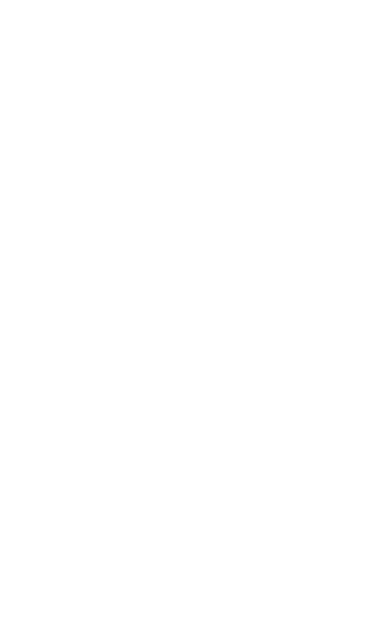
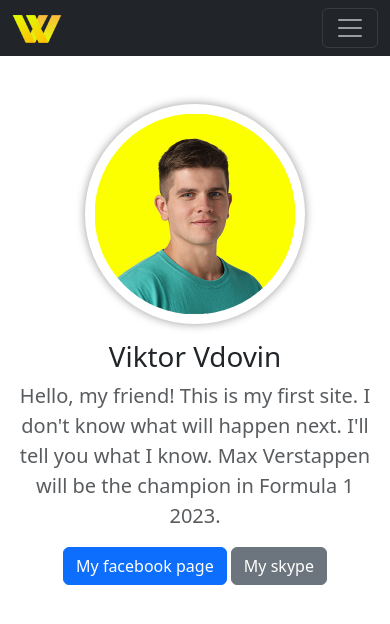
Before and after one commit to ViktorVdovin/My_Site, a plain HTML site: page index.html in a window 390 px wide. Drawn offline with nearby package versions, Linux system fonts and the light colour scheme.

Commit message:
Added: photos, logo styles, navbar

```diff
--- a/index.html
+++ b/index.html
@@ -1,12 +1,82 @@
 <!DOCTYPE html>
 <html lang="en">
-<head>
-    <meta charset="UTF-8">
-    <meta http-equiv="X-UA-Compatible" content="IE=edge">
-    <meta name="viewport" content="width=device-width, initial-scale=1.0">
-    <title>Document</title>
-</head>
-<body>
-
-</body>
+  <head>
+    <meta charset="UTF-8" />
+    <meta http-equiv="X-UA-Compatible" content="IE=edge" />
+    <meta name="viewport" content="width=device-width, initial-scale=1.0" />
+    <title>My awesome page</title>
+    <link
+      href="https://cdn.jsdelivr.net/npm/bootstrap@5.3.1/dist/css/bootstrap.min.css"
+      rel="stylesheet"
+      integrity="sha384-4bw+/aepP/YC94hEpVNVgiZdgIC5+VKNBQNGCHeKRQN+PtmoHDEXuppvnDJzQIu9"
+      crossorigin="anonymous"
+    />
+    <script
+      src="https://cdn.jsdelivr.net/npm/bootstrap@5.3.2/dist/js/bootstrap.bundle.min.js"
+      integrity="sha384-C6RzsynM9kWDrMNeT87bh95OGNyZPhcTNXj1NW7RuBCsyN/o0jlpcV8Qyq46cDfL"
+      crossorigin="anonymous"
+    ></script>
+    <link rel="stylesheet" href="main.css" />
+  </head>
+  <body>
+    <nav class="navbar navbar-expand-lg navbar-dark bg-dark">
+      <div class="container">
+        <a class="navbar-brand p-0" href="/">
+          <img class="logo-img" src="My_logo_00.png" alt="Logo" />
+        </a>
+        <button
+          class="navbar-toggler"
+          type="button"
+          data-bs-toggle="collapse"
+          data-bs-target="#navbarNav"
+          aria-controls="navbarNav"
+          aria-expanded="false"
+          aria-label="Toggle navigation"
+        >
+          <span class="navbar-toggler-icon"></span>
+        </button>
+        <div class="collapse navbar-collapse" id="navbarNav">
+          <ul class="navbar-nav">
+            <li class="nav-item">
+              <a class="nav-link active" aria-current="page" href="#">Home</a>
+            </li>
+            <li class="nav-item">
+              <a class="nav-link" href="#">Favorite places</a>
+            </li>
+          </ul>
+        </div>
+      </div>
+    </nav>
+    <div class="container text-center my-5">
+      <div class="row">
+        <div class="col-lg-6 col-md-8 mx-auto">
+          <img
+            class="rounded-img"
+            src="My_photo_for_my_site.jpg"
+            alt="Viktor"
+          />
+          <h1 class="fw-light">Viktor Vdovin</h1>
+          <p class="lead text-muted">
+            Hello, my friend! This is my first site. I don't know what will
+            happen next. I'll tell you what I know. Max Verstappen will be the
+            champion in Formula 1 2023.
+          </p>
+          <a
+            href="https://www.facebook.com/profile.php?id=100086477525122"
+            target="_blank"
+            class="btn btn-primary"
+          >
+            My facebook page
+          </a>
+          <a
+            href="https://join.skype.com/invite/KUddOMLqzVrg"
+            target="_blank"
+            class="btn btn-secondary"
+          >
+            My skype
+          </a>
+        </div>
+      </div>
+    </div>
+  </body>
 </html>
--- /dev/null
+++ b/main.css
@@ -0,0 +1,11 @@
+.rounded-img {
+  width: 60%;
+  border-radius: 50%;
+  box-shadow: 0 0 10px rgba(0, 0, 0, 0.4);
+  padding: 0.6em;
+  margin-bottom: 1em;
+}
+
+.logo-img {
+  width: 50px;
+}
```
Also changed, not shown: My_logo_00.png (added), My_photo_for_my_site.jpg (added).
